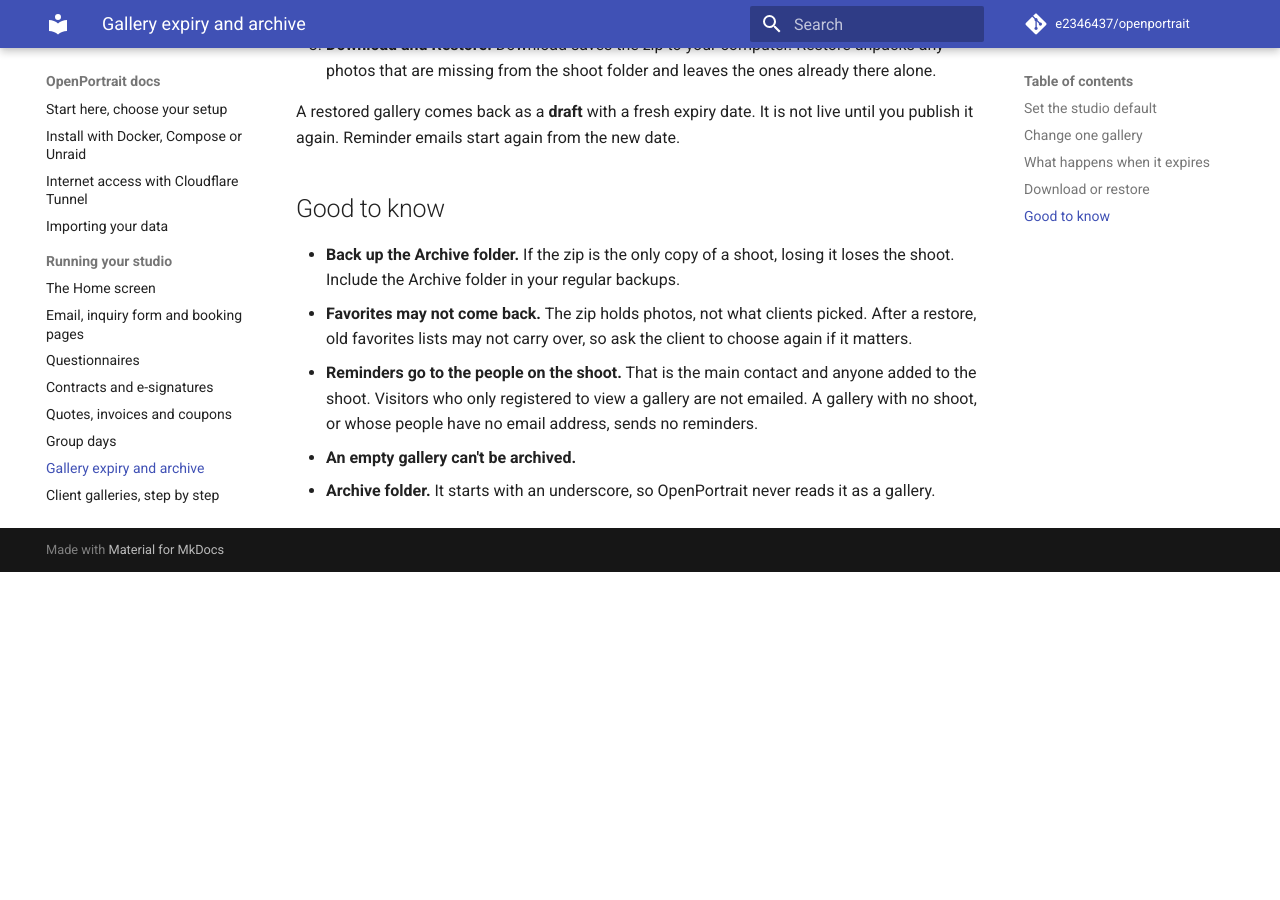
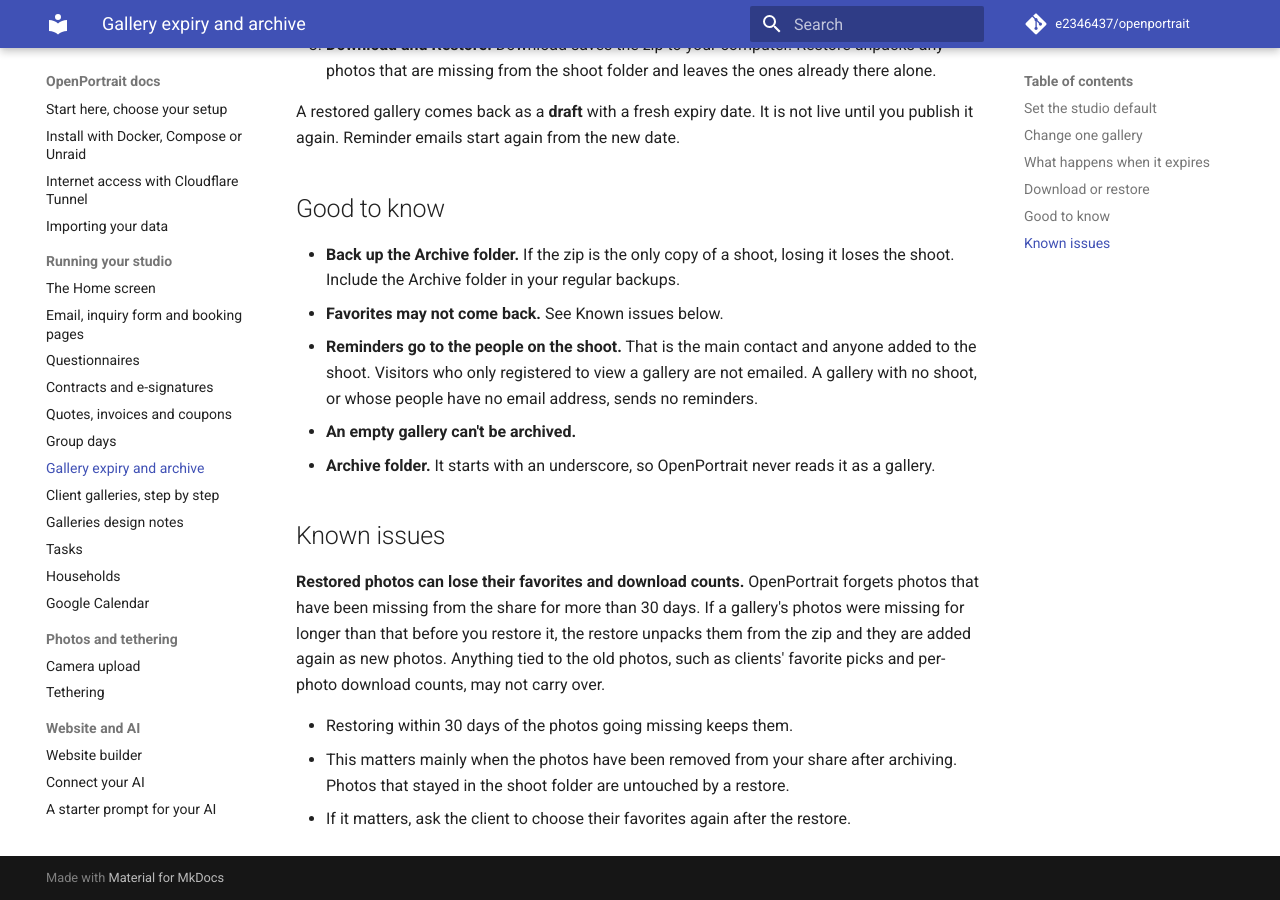
Before and after one commit to e2346437/openportrait, an MkDocs documentation site: the page built from docs/gallery-expiry.md, in a window 1280 px wide and 900 px high, scrolled down 3994 px. Built offline with MkDocs 1.6.1 and Material for MkDocs 9.7.7, drawn with Linux system fonts in a browser that asks for light colours; comment, search, counter and statistics services are not loaded; before the commit the page ends 4566 px from its top, so only the background shows below that.

Commit message:
Docs: known issue for restored galleries
Co-Authored-By: Claude Sonnet 5.5 <noreply@anthropic.com>
Claude-Session: https://claude.ai/code/session_018upz6jXpJttvq6zS9BbNcx

```diff
--- a/docs/gallery-expiry.md
+++ b/docs/gallery-expiry.md
@@ -69,7 +69,15 @@ A restored gallery comes back as a **draft** with a fresh expiry date. It is not
 ## Good to know
 
 - **Back up the Archive folder.** If the zip is the only copy of a shoot, losing it loses the shoot. Include the Archive folder in your regular backups.
-- **Favorites may not come back.** The zip holds photos, not what clients picked. After a restore, old favorites lists may not carry over, so ask the client to choose again if it matters.
+- **Favorites may not come back.** See Known issues below.
 - **Reminders go to the people on the shoot.** That is the main contact and anyone added to the shoot. Visitors who only registered to view a gallery are not emailed. A gallery with no shoot, or whose people have no email address, sends no reminders.
 - **An empty gallery can't be archived.**
 - **Archive folder.** It starts with an underscore, so OpenPortrait never reads it as a gallery.
+
+## Known issues
+
+**Restored photos can lose their favorites and download counts.** OpenPortrait forgets photos that have been missing from the share for more than 30 days. If a gallery's photos were missing for longer than that before you restore it, the restore unpacks them from the zip and they are added again as new photos. Anything tied to the old photos, such as clients' favorite picks and per-photo download counts, may not carry over.
+
+- Restoring within 30 days of the photos going missing keeps them.
+- This matters mainly when the photos have been removed from your share after archiving. Photos that stayed in the shoot folder are untouched by a restore.
+- If it matters, ask the client to choose their favorites again after the restore.
```
